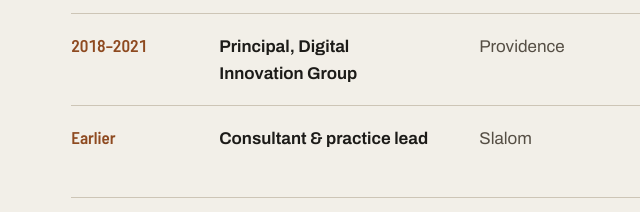
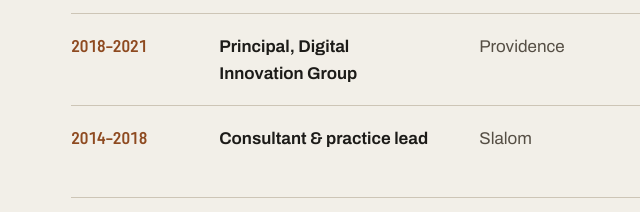
Before and after one commit to Chris-Carruthers/chris-carruthers-site, a plain HTML site: page index.html in a window 1280 px wide. Shown: the part 10080-10292 px from the top of the page, 0-640 px from the left. Drawn offline with Linux system fonts and the light colour scheme.

Commit message:
Record: Slalom dates 2014–2018
Co-Authored-By: Claude Opus 5.5 <noreply@anthropic.com>

```diff
--- a/index.html
+++ b/index.html
@@ -320,7 +320,7 @@
       <li><span class="yr">2022–2023</span><span class="role">Head of Product &amp; Solutions</span><span class="org">DexCare</span><span class="what">Wrote the company product strategy; built the API suite and developer portal.</span></li>
       <li><span class="yr">2021</span><span class="role">Head of Customer Solutions</span><span class="org">DexCare</span><span class="what">Founding team at the spin-out; built solution architecture from zero.</span></li>
       <li><span class="yr">2018–2021</span><span class="role">Principal, Digital Innovation Group</span><span class="org">Providence</span><span class="what">Where DexCare was incubated.</span></li>
-      <li><span class="yr">Earlier</span><span class="role">Consultant &amp; practice lead</span><span class="org">Slalom</span><span class="what">Digital experience and blockchain lead; ran a FHIR API program for a large health system.</span></li>
+      <li><span class="yr">2014–2018</span><span class="role">Consultant &amp; practice lead</span><span class="org">Slalom</span><span class="what">Digital experience and blockchain lead; ran a FHIR API program for a large health system.</span></li>
       <li><span class="yr">2006–2014</span><span class="role">Senior technology consultant</span><span class="org">CyberStreams</span><span class="what">Lead engineer for 20+ client networks; quarterly IT roadmaps with executives.</span></li>
       <li><span class="yr">2005</span><span class="role">Founder</span><span class="org">Carhea Technology</span><span class="what">IT and network consultancy. Also founded a food-grade container manufacturer.</span></li>
     </ol>
```
